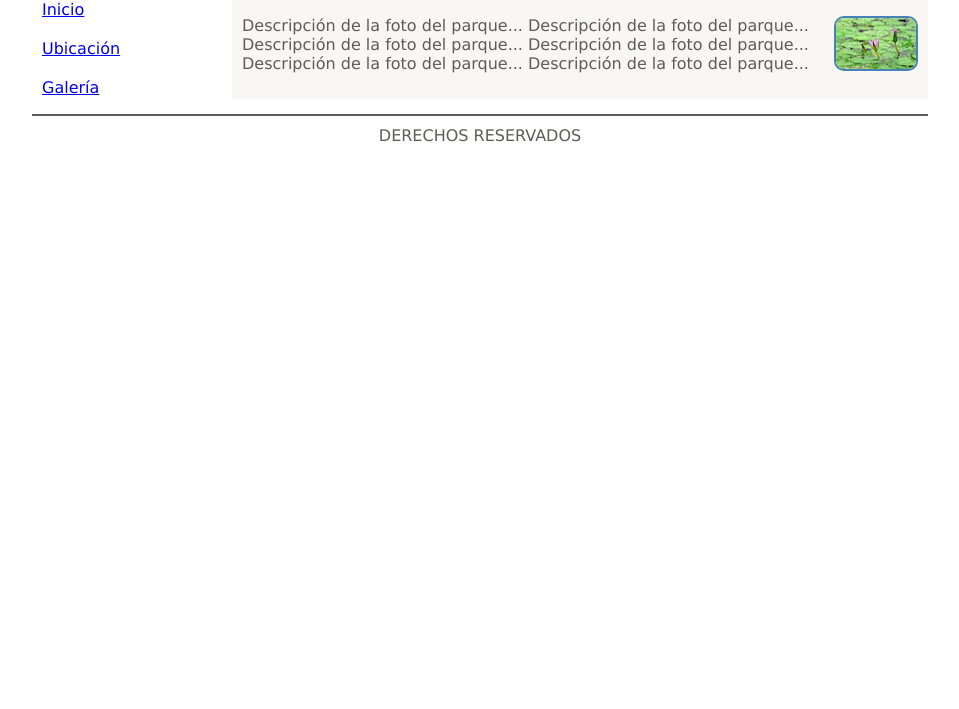
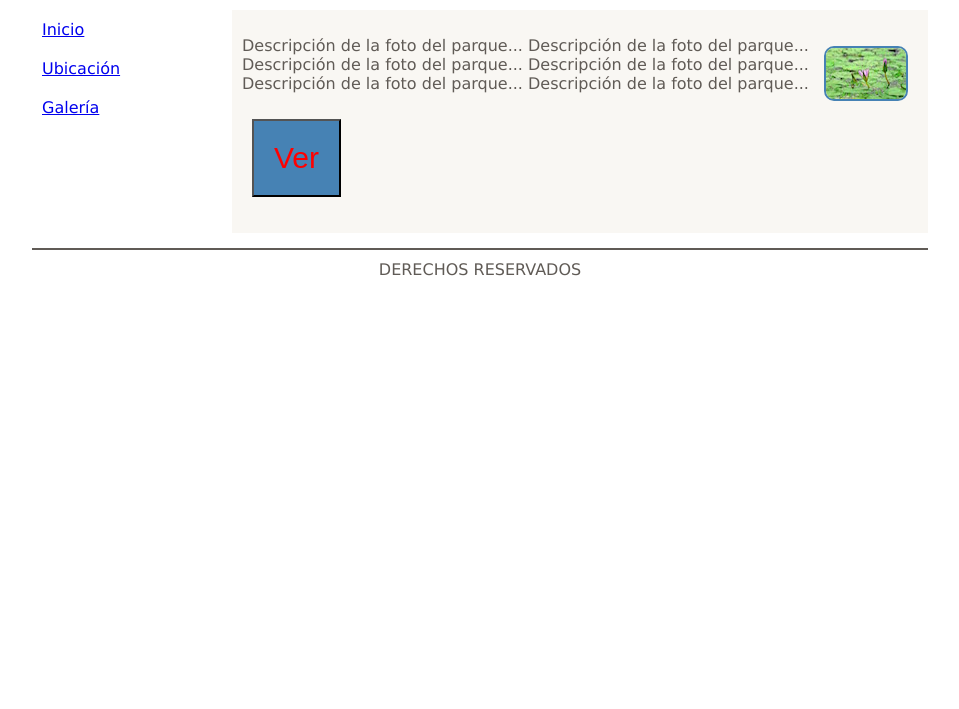
Before and after one commit to juancuervo02/Ejercicio5, a plain HTML site: page index.html in a window 1280 px wide. Shown: the part 91-800 px from the top of the page, without its empty margins (160-1119 px from the left). Drawn offline with Linux system fonts and the light colour scheme.

Commit message:
Agregamos un boton

```diff
--- a/css/estilos.css
+++ b/css/estilos.css
@@ -47,4 +47,14 @@ footer {
 img{
 	border-radius: 10px;
 	border: 2px solid steelblue;
+	margin: 10px;
 }
+
+.ver{
+	display: inline-block;
+	font-size: 30px;
+	color: red;
+	background-color: steelblue;
+	padding: 20px;
+	margin: 10px;
+}
--- a/index.html
+++ b/index.html
@@ -28,6 +28,10 @@
 		Descripci&oacute;n de la foto del parque...
 	</p>
 
+	<p>
+		<input type="submit" value="Ver" class="ver">
+	</p>
+
 </section>
 
 <footer>
```
